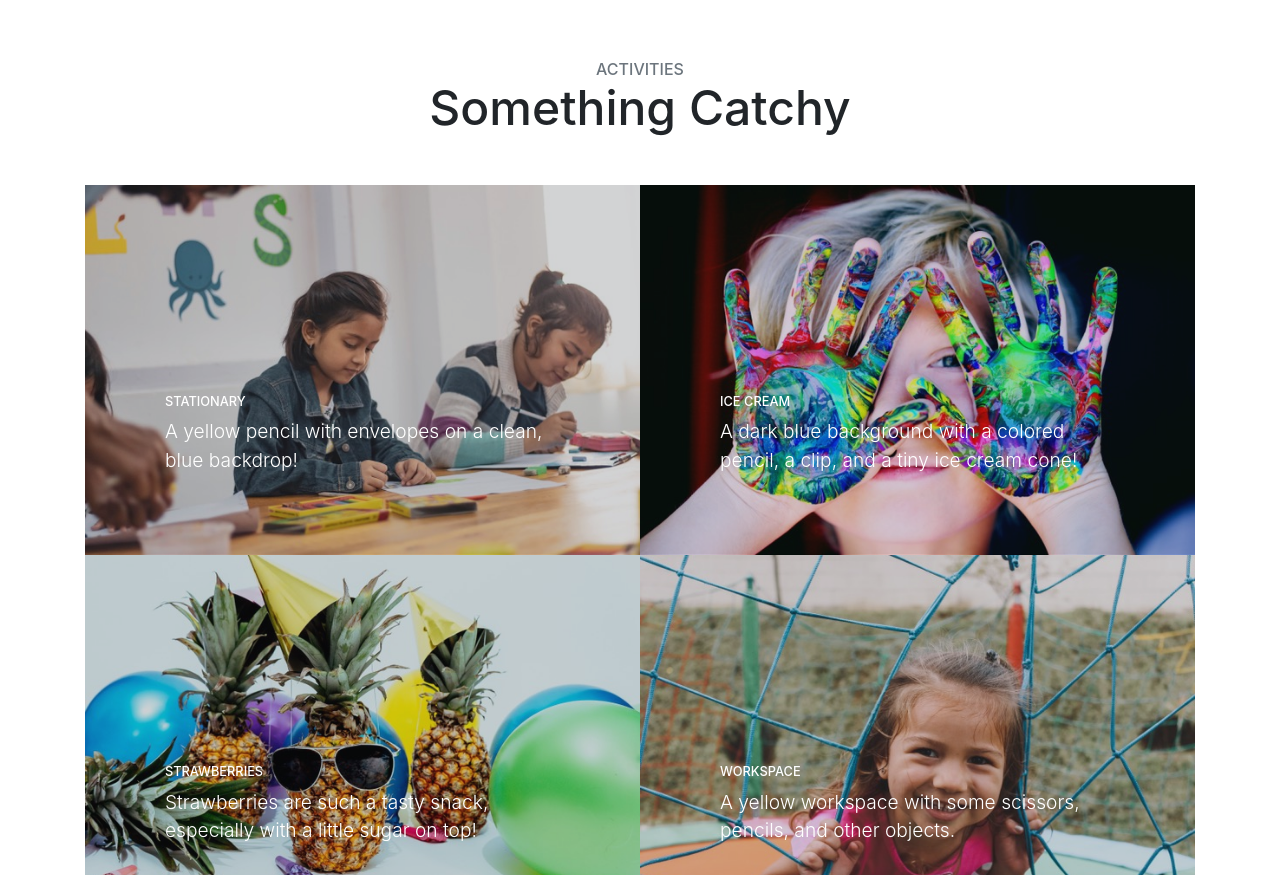
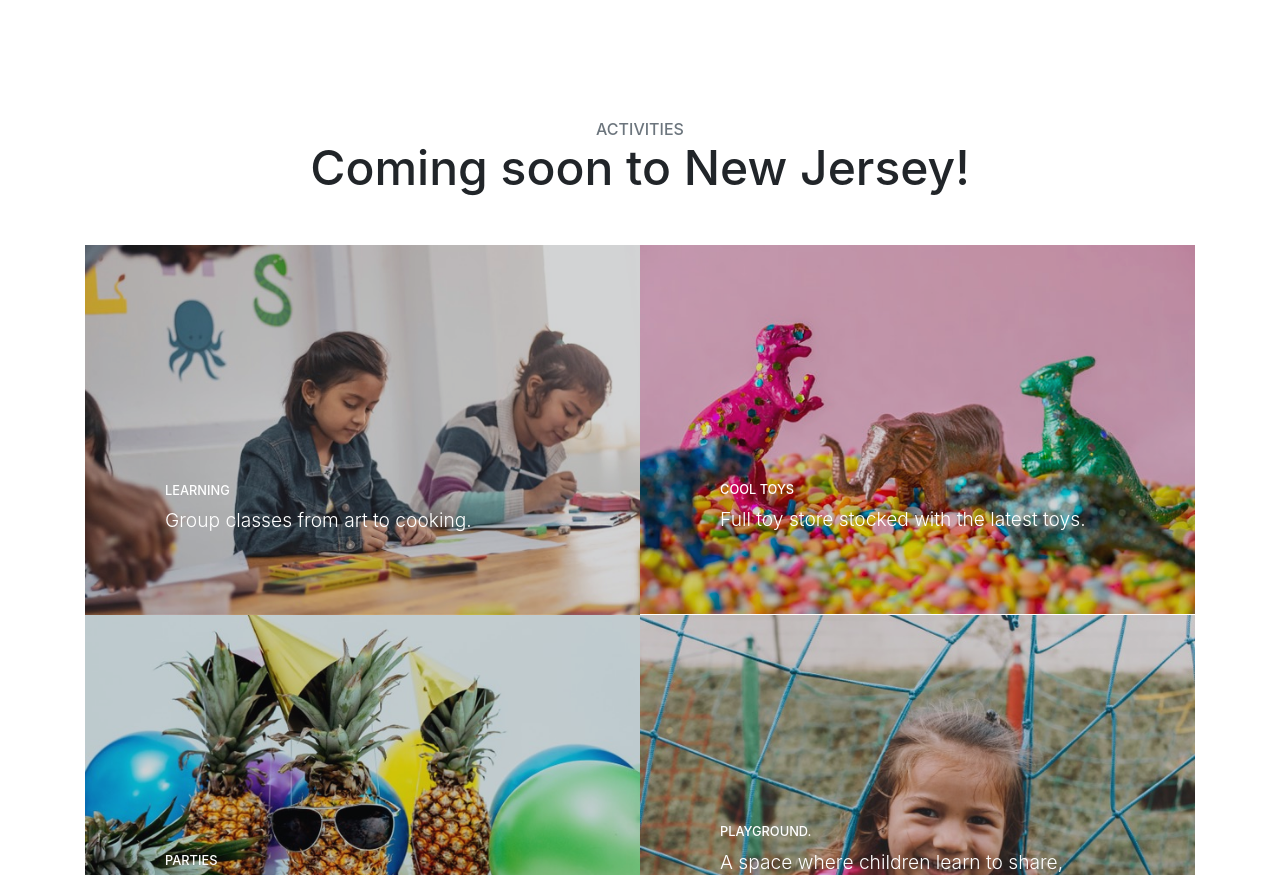
Before and after one commit to bigfootdood/leagueOfPlay, a website with bundled scripts: page index.html in a window 1280 px wide. Shown: the part 1925-2800 px from the top of the page. Built offline with nearby package versions, Linux system fonts and the light colour scheme.

Commit message:
updated text and changed button color

```diff
--- a/index.html
+++ b/index.html
@@ -25,7 +25,7 @@
 
 <body id="page-top">
 
-  <!-- Navigation -->
+  <!-- Navigation
   <a class="menu-toggle rounded" href="#">
     <i class="fas fa-bars"></i>
   </a>
@@ -50,7 +50,7 @@
         <a class="js-scroll-trigger" href="#contact">Contact</a>
       </li>
     </ul>
-  </nav>
+  </nav> -->
 
   <!-- Header -->
   <header class="masthead d-flex">
@@ -58,11 +58,11 @@
         <img id='logo' src="img/LOP_logo_med.png" alt="">
       <!-- <h1 class="mb-1">Stylish Portfolio</h1> -->
       <h3 class="mb-5">
-        <em>Coming Soon!</em>
+        <em></em>
       </h3>
 
 
-      <a class="btn btn-primary btn-xl js-scroll-trigger" href="#about">Find Out More</a>
+      <a class="btn btn-dark btn-xl js-scroll-trigger" href="#about">Find Out More</a>
     </div>
     <div class="overlay"></div>
   </header>
@@ -73,7 +73,9 @@
       <div class="row">
         <div class="col-lg-10 mx-auto">
           <h2>A family play center like no other.</h2>
-          <p class="lead mb-5">Come up with a long descriptoin to go here that explains the whole idea.</p>
+          <p class="lead mb-5">League of play is an indoor playground, play cafe and toy store that
+              let children immerse themselves in free play that promotes social, emotional and intellectual development.
+              Our company slogan is “I Think I Can” so come and climb, swing, invent, build ,sing, create and learn!</p>
           <a class="btn btn-dark btn-xl js-scroll-trigger" href="#portfolio">See Whats Coming!</a>
         </div>
       </div>
@@ -143,15 +145,15 @@
     <div class="container">
       <div class="content-section-heading text-center">
         <h3 class="text-secondary mb-0">Activities</h3>
-        <h2 class="mb-5">Something Catchy</h2>
+        <h2 class="mb-5">Coming soon to New Jersey!</h2>
       </div>
       <div class="row no-gutters">
         <div class="col-lg-6">
           <a class="portfolio-item" href="#">
             <span class="caption">
               <span class="caption-content">
-                <h2>Stationary</h2>
-                <p class="mb-0">A yellow pencil with envelopes on a clean, blue backdrop!</p>
+                <h2>Learning</h2>
+                <p class="mb-0">Group classes from art to cooking.</p>
               </span>
             </span>
             <img class="img-fluid" src="img/children-class-classroom-1720186 (1).jpeg" alt="">
@@ -161,19 +163,19 @@
           <a class="portfolio-item" href="#">
             <span class="caption">
               <span class="caption-content">
-                <h2>Ice Cream</h2>
-                <p class="mb-0">A dark blue background with a colored pencil, a clip, and a tiny ice cream cone!</p>
+                <h2>Cool Toys</h2>
+                <p class="mb-0">Full toy store stocked with the latest toys.</p>
               </span>
             </span>
-            <img class="img-fluid" src="img/4k-wallpaper-adorable-blur-1148998.jpeg" alt="">
+            <img class="img-fluid" src="img/pexels-photo-1832643.jpeg" alt="">
           </a>
         </div>
         <div class="col-lg-6">
           <a class="portfolio-item" href="#">
             <span class="caption">
               <span class="caption-content">
-                <h2>Strawberries</h2>
-                <p class="mb-0">Strawberries are such a tasty snack, especially with a little sugar on top!</p>
+                <h2>Parties</h2>
+                <p class="mb-0">Host birthday parties.</p>
               </span>
             </span>
             <img class="img-fluid" src="img/balloons-birthday-celebrate-1071882.jpeg" alt="">
@@ -183,8 +185,8 @@
           <a class="portfolio-item" href="#">
             <span class="caption">
               <span class="caption-content">
-                <h2>Workspace</h2>
-                <p class="mb-0">A yellow workspace with some scissors, pencils, and other objects.</p>
+                <h2>Playground.</h2>
+                <p class="mb-0">A space where children learn to share, make friends, and physical skills for life.</p>
               </span>
             </span>
             <img class="img-fluid" src="img/beautiful-child-childhood-1805843.jpeg" alt="">
```
Also changed, not shown: img/pexels-photo-1832643.jpeg (added).
